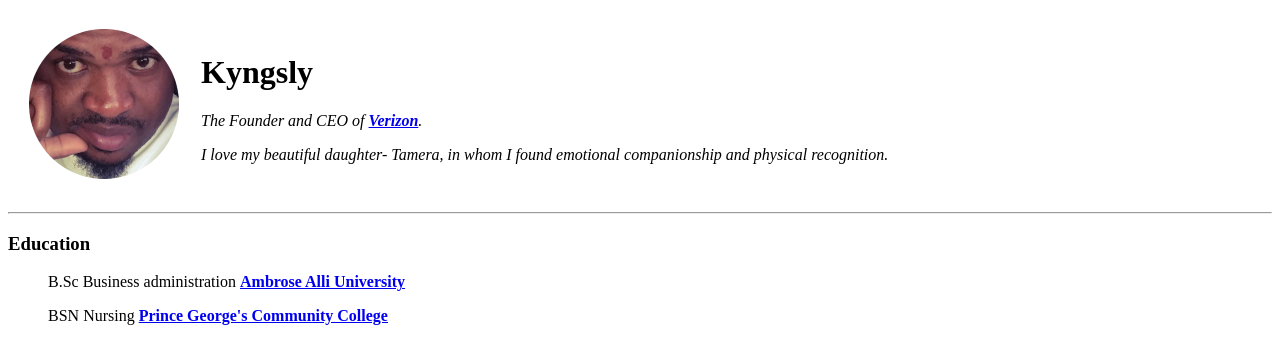
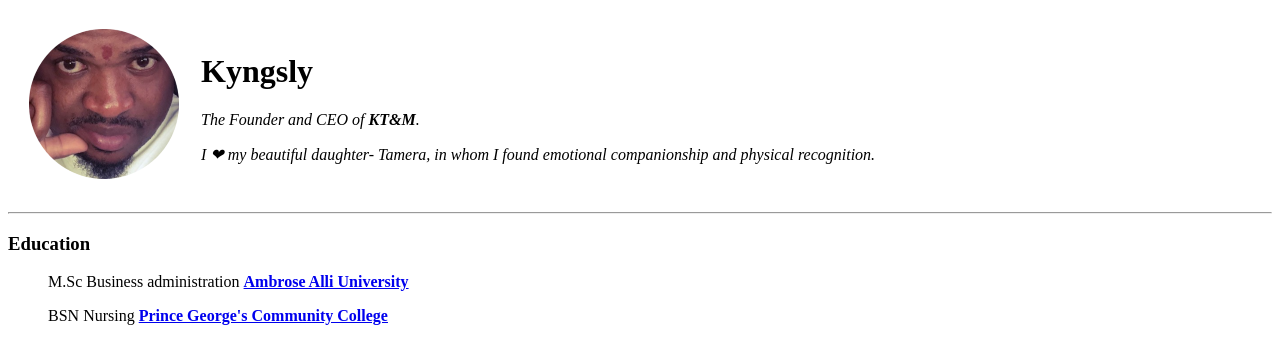
Before and after one commit to Kyngslyabebe/CV, a plain HTML site: page index.html in a window 1280 px wide. Shown: the top 341 px of the page. Drawn offline with Linux system fonts and the light colour scheme.

Commit message:
Update index.html

```diff
--- a/index.html
+++ b/index.html
@@ -3,15 +3,15 @@
 
 <head>
   <meta charset="utf-8">
-  <title>Abebe's personal site</title>
+  <title>Kyngsly's personal site</title>
 </head>
 <body>
   <table cellspacing="20">
     <tr>
       <td><img src="Image/abebe2.png" alt=" Kingsley Profile picture"></td>
       <td><h1>Kyngsly</h1>
-      <p><em>The Founder and CEO of <strong><a href="https://www.verizon.com/">Verizon</a></strong>.<em></em></p>
-      <p>I love my beautiful daughter- Tamera, in whom I found emotional companionship and physical recognition.</p>
+      <p><em>The Founder and CEO of <strong>KT&M</a></strong>.<em></em></p>
+      <p>I ❤ my beautiful daughter- Tamera, in whom I found emotional companionship and physical recognition.</p>
     </tr>
   </table>
 
@@ -19,7 +19,7 @@
   <h3>Education</h3>
   <ul>
 
-    <p>B.Sc Business administration <strong><a href="https://aauekpoma.edu.ng/"> Ambrose Alli University</a></strong></p>
+    <p>M.Sc Business administration <strong><a href="https://aauekpoma.edu.ng/"> Ambrose Alli University</a></strong></p>
     <p>BSN Nursing <strong><a href="https://www.pgcc.edu/"> Prince George's Community College</a></strong></p>
 <br>
 <hr>
```
